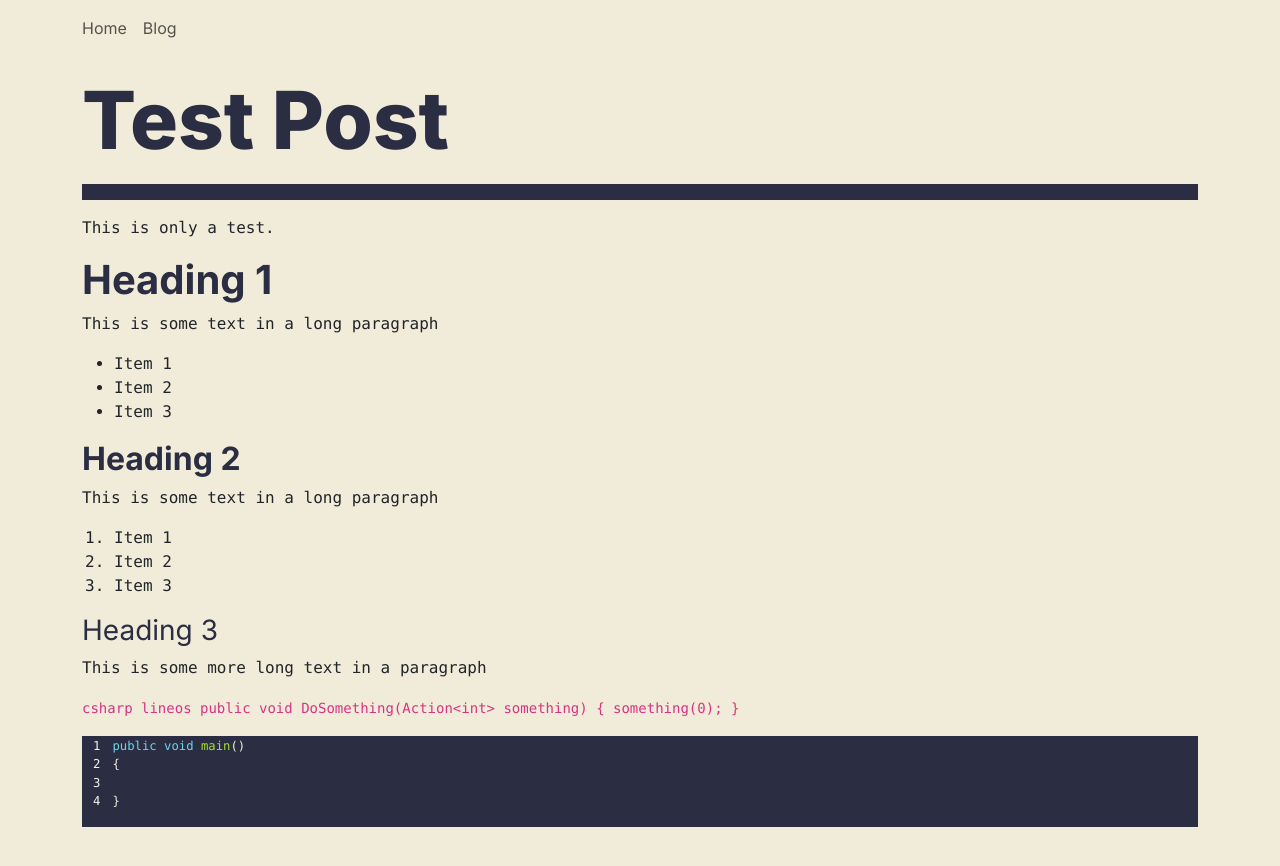
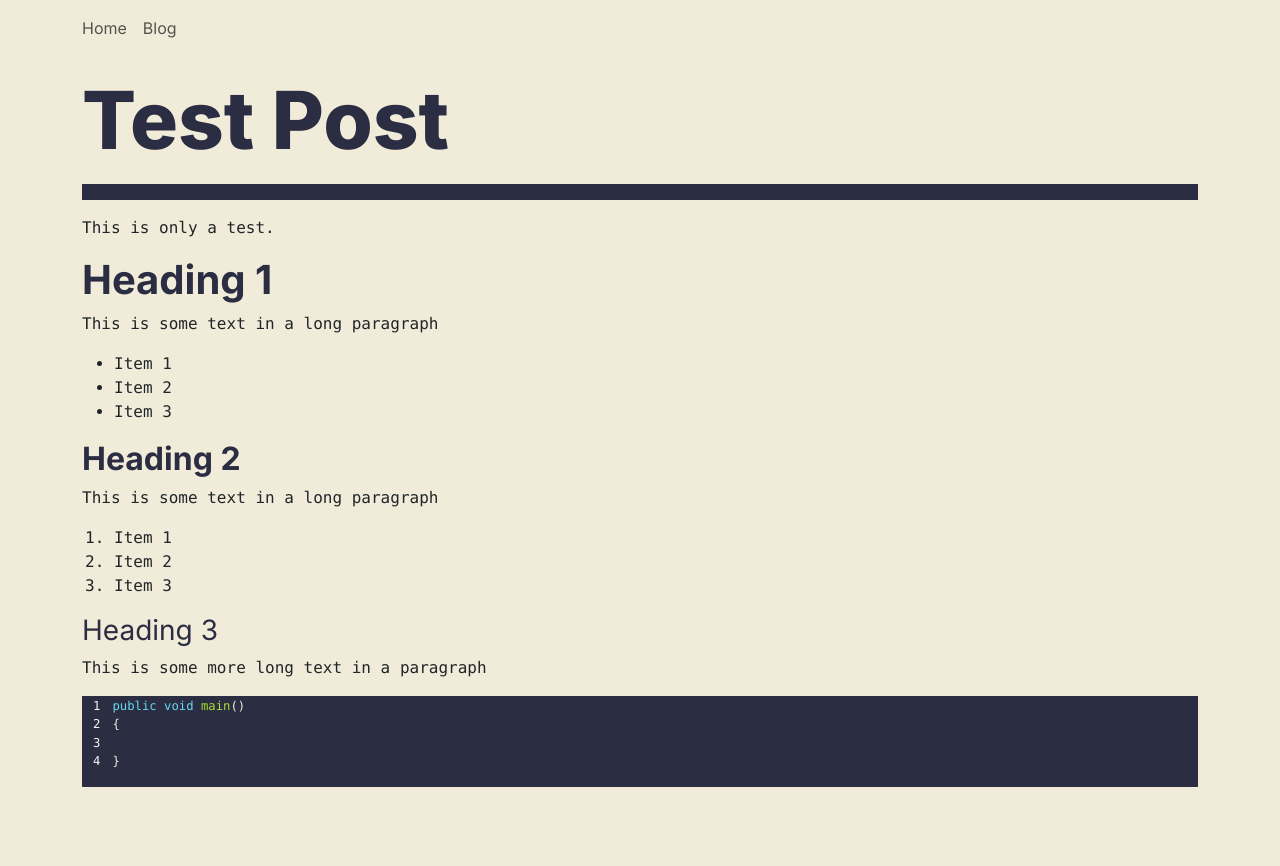
Before and after one commit to rsoulard/rsoulard, a Jekyll site: the page built from _posts/2022-08-30-test-post.md, in a window 1280 px wide. Shown: the top 866 px of the page. Built offline with Jekyll 4.4.1, drawn with Linux system fonts in a browser that asks for light colours.

Commit message:
Update 2022-08-30-test-post.md

````diff
--- a/_posts/2022-08-30-test-post.md
+++ b/_posts/2022-08-30-test-post.md
@@ -22,14 +22,7 @@ This is some text in a long paragraph
 ### Heading 3
 This is some more long text in a paragraph
 
-```csharp lineos
-public void DoSomething(Action<int> something)
-{
-  something(0);
-}
-```
-
-{% highlight csharp linenos%}
+{% highlight csharp linenos %}
 public void main()
 {
 
````
